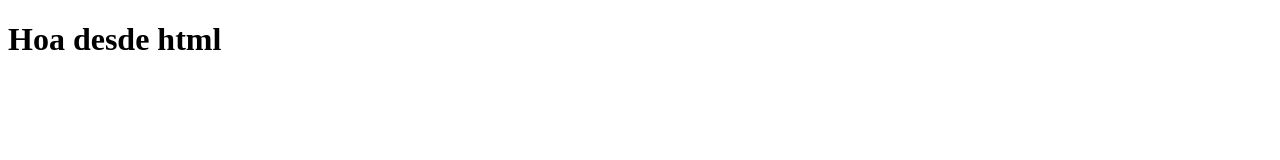
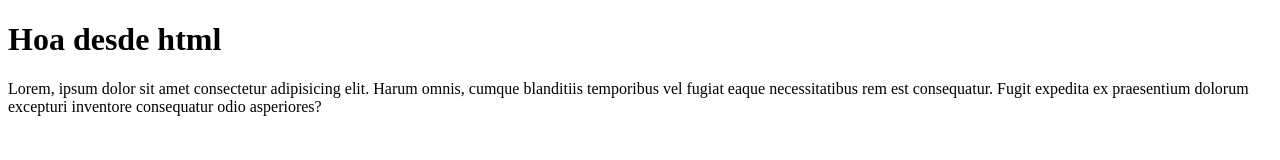
Before and after one commit to Hiufer/git-ejemplo, a plain HTML site: page index.html in a window 1280 px wide. Drawn offline with Linux system fonts and the light colour scheme.

Commit message:
Agregamos un parrafo

```diff
--- a/index.html
+++ b/index.html
@@ -7,5 +7,6 @@
 </head>
 <body>
     <h1>Hoa desde html</h1>
+    <p>Lorem, ipsum dolor sit amet consectetur adipisicing elit. Harum omnis, cumque blanditiis temporibus vel fugiat eaque necessitatibus rem est consequatur. Fugit expedita ex praesentium dolorum excepturi inventore consequatur odio asperiores?</p>
 </body>
 </html>
```
